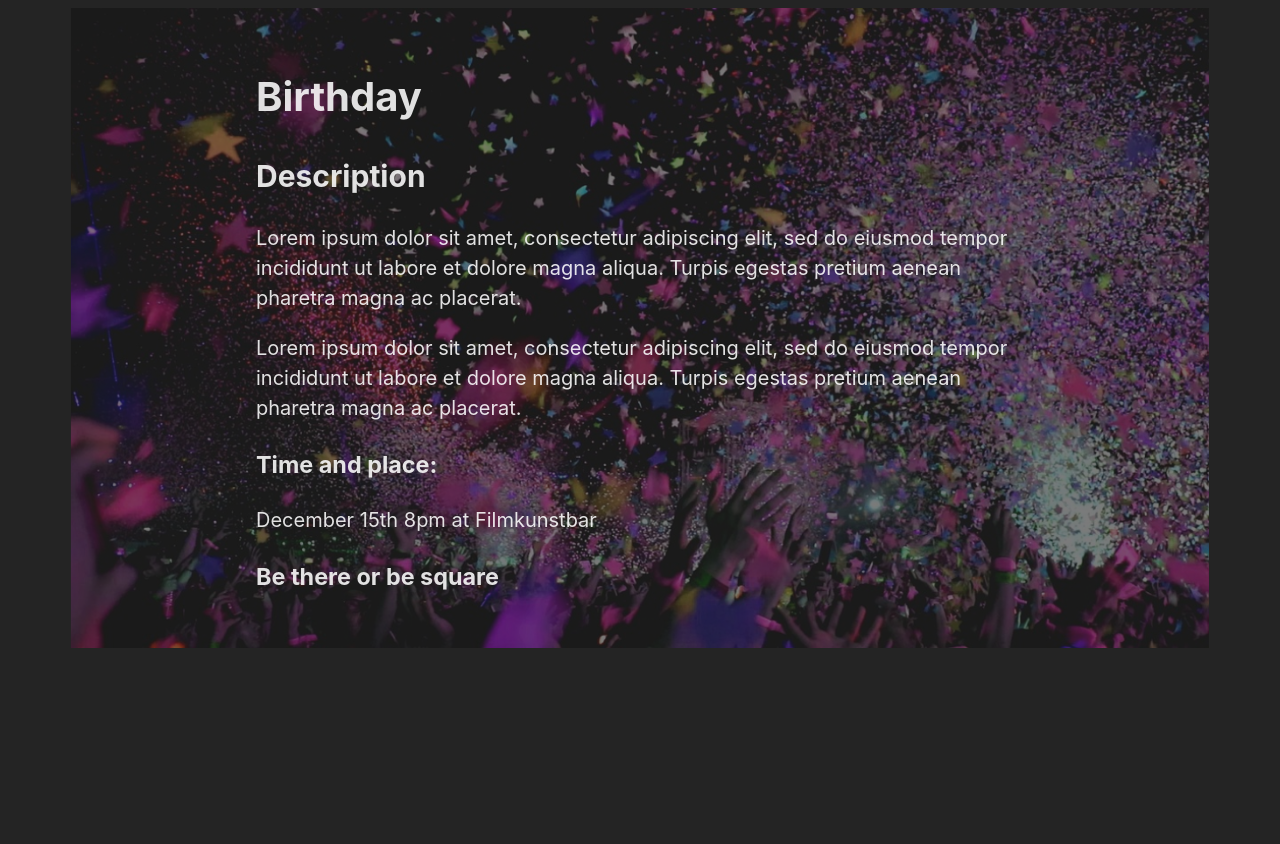
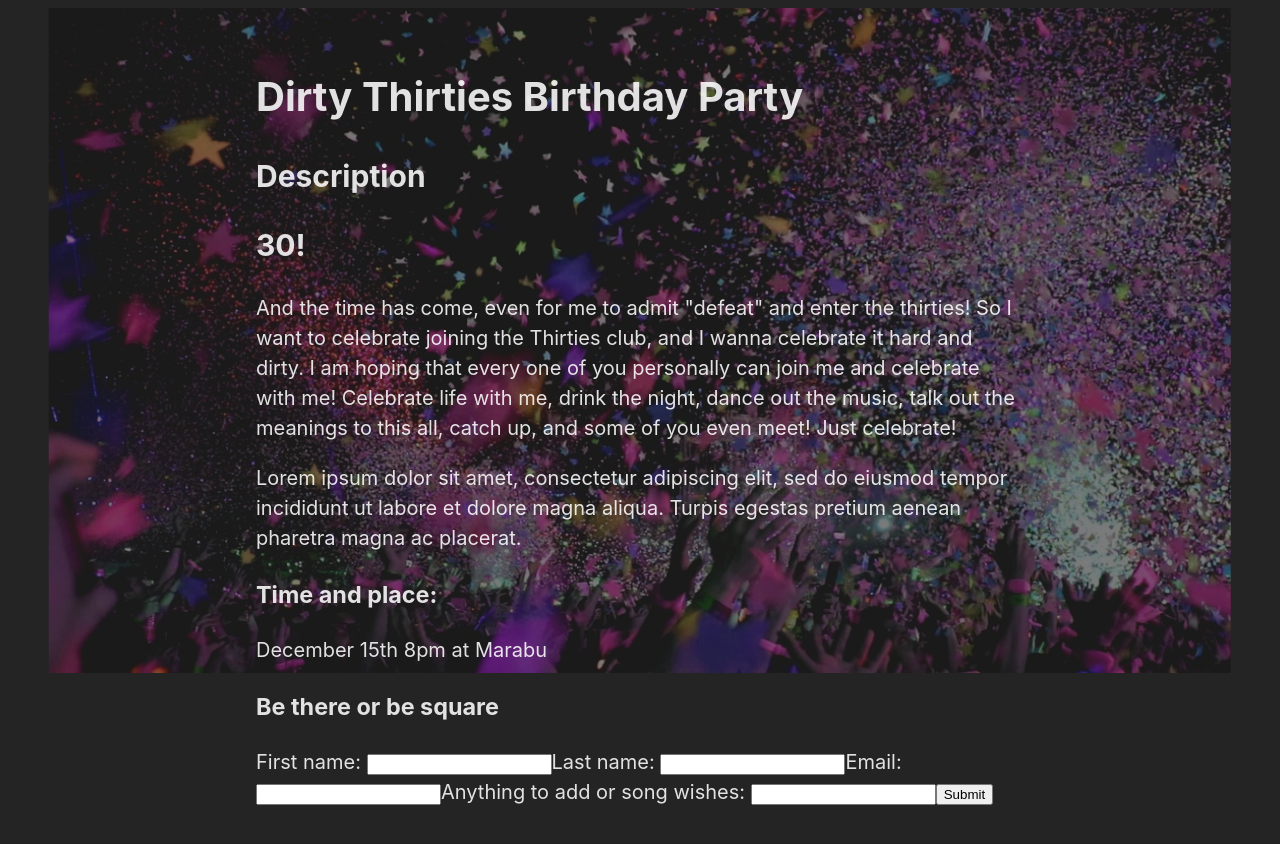
Before and after one commit to ernas93/birthday-party, a React (Vite) app: page / in a window 1280 px wide. Shown: the top 844 px of the page. Before the commit the page ends 816 px from the top, so only its background shows below. Built offline with nearby package versions, Linux system fonts and the light colour scheme.

Commit message:
add firebase, firestore and form submission

```diff
--- a/package.json
+++ b/package.json
@@ -10,6 +10,7 @@
     "preview": "vite preview"
   },
   "dependencies": {
+    "firebase": "^10.6.0",
     "react": "^18.2.0",
     "react-dom": "^18.2.0"
   },
--- a/src/App.jsx
+++ b/src/App.jsx
@@ -1,18 +1,23 @@
 import { useState } from 'react';
 import reactLogo from './assets/react.svg';
 import viteLogo from '/vite.svg';
+import Form from './components/Form';
 import './App.css';
 
 function App() {
   return (
     <main>
       <img className="hero-image" src="/party.jpeg"></img>
-      <h1>Birthday</h1>
+      <h1>Dirty Thirties Birthday Party</h1>
       <h2>Description</h2>
+      <h2>30!</h2>
       <p>
-        Lorem ipsum dolor sit amet, consectetur adipiscing elit, sed do eiusmod
-        tempor incididunt ut labore et dolore magna aliqua. Turpis egestas
-        pretium aenean pharetra magna ac placerat.
+        And the time has come, even for me to admit "defeat" and enter the
+        thirties! So I want to celebrate joining the Thirties club, and I wanna
+        celebrate it hard and dirty. I am hoping that every one of you
+        personally can join me and celebrate with me! Celebrate life with me,
+        drink the night, dance out the music, talk out the meanings to this all,
+        catch up, and some of you even meet! Just celebrate!
       </p>
       <p>
         Lorem ipsum dolor sit amet, consectetur adipiscing elit, sed do eiusmod
@@ -20,8 +25,10 @@ function App() {
         pretium aenean pharetra magna ac placerat.
       </p>
       <h3>Time and place:</h3>
-      <p>December 15th 8pm at Filmkunstbar</p>
+      <p>December 15th 8pm at Marabu</p>
       <h3>Be there or be square</h3>
+
+      <Form></Form>
     </main>
   );
 }
--- /dev/null
+++ b/src/components/Form.jsx
@@ -0,0 +1,57 @@
+import { collection, addDoc } from '@firebase/firestore';
+import { db } from '../services/firebase';
+import { useState } from 'react';
+
+function Submit() {
+  return (
+    <button type="submit" disabled={false}>
+      Submit
+    </button>
+  );
+}
+
+function Form() {
+  const [hideForm, setHideForm] = useState(false);
+
+  const onSubmit = async (e) => {
+    e.preventDefault();
+    // Read the form data
+    const form = e.target;
+    const formData = new FormData(form);
+    const formJson = Object.fromEntries(formData.entries());
+
+    try {
+      await addDoc(collection(db, 'Guests'), {
+        firstName: formJson.firstName,
+        lastName: formJson.lastName,
+        email: formJson.email,
+        comment: formJson.comment,
+      });
+      setHideForm(true);
+    } catch (e) {
+      console.error('Error adding document: ', e);
+    }
+  };
+
+  return hideForm ? (
+    <p>thanks</p>
+  ) : (
+    <form onSubmit={onSubmit}>
+      <label>
+        First name: <input type="text" name="firstName" />
+      </label>
+      <label>
+        Last name: <input type="text" name="lastName" />
+      </label>
+      <label>
+        Email: <input type="email" name="email" />
+      </label>
+      <label>
+        Anything to add or song wishes: <input type="text" name="comment" />
+      </label>
+      <Submit />
+    </form>
+  );
+}
+
+export default Form;
--- /dev/null
+++ b/src/services/firebase.js
@@ -0,0 +1,24 @@
+// Import the functions you need from the SDKs you need
+import { initializeApp } from 'firebase/app';
+// TODO: Add SDKs for Firebase products that you want to use
+// https://firebase.google.com/docs/web/setup#available-libraries
+
+import { getFirestore } from 'firebase/firestore';
+
+// Your web app's Firebase configuration
+const firebaseConfig = {
+  apiKey: 'AIzaSyDo4kZwYfmcyAZcIvDTCMJli1NoMYl-kAk',
+  authDomain: 'birthday-6cde2.firebaseapp.com',
+  projectId: 'birthday-6cde2',
+  storageBucket: 'birthday-6cde2.appspot.com',
+  messagingSenderId: '668017050313',
+  appId: '1:668017050313:web:b0cee25eb4c6b648c08318',
+};
+
+// Initialize Firebase
+const app = initializeApp(firebaseConfig);
+
+// Initialize Cloud Firestore and get a reference to the service
+export const db = getFirestore(app);
+
+export default app;
```
Also changed, not shown: 1 other file (tests, documents, lock files or other folders).
